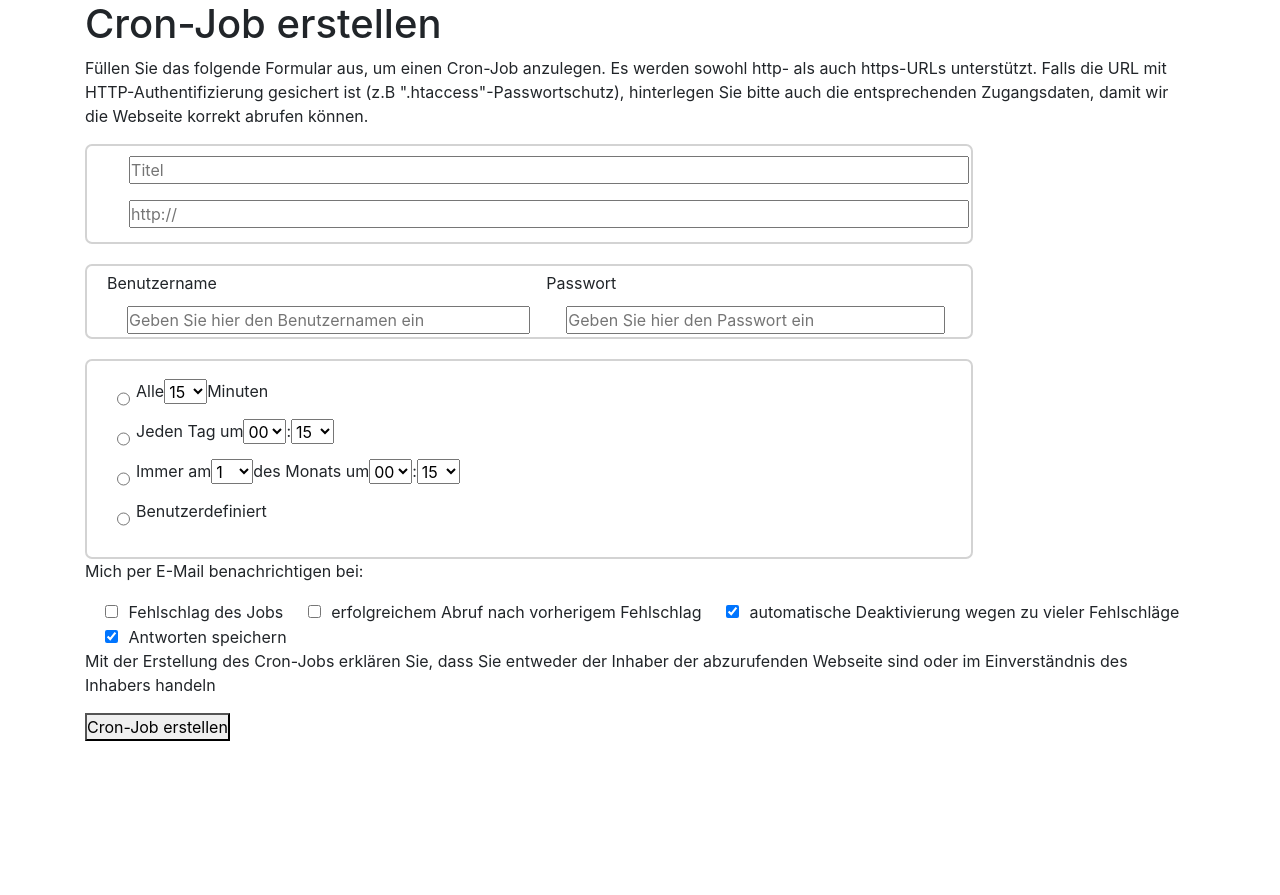
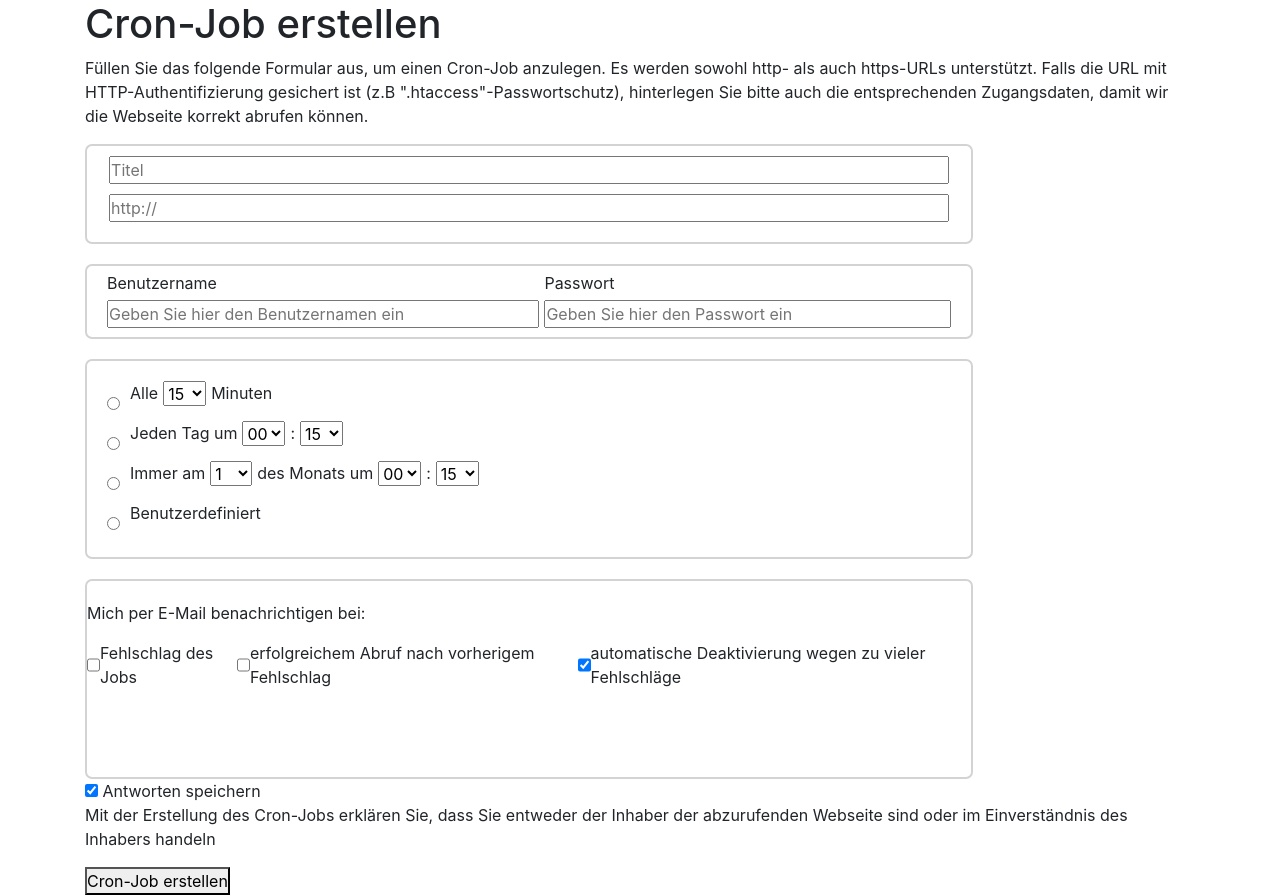
Before and after one commit to Sla1992/Cronjob, a Django app: page / in a window 1280 px wide. Before the commit the page ends 741 px from the top, so only its background shows below. Run offline with Django 3.2, Linux system fonts and the light colour scheme; some libraries are stand-ins or nearby versions.

Commit message:
Spaetnachmittag

```diff
--- a/static/style.css
+++ b/static/style.css
@@ -78,9 +78,9 @@ html {
   display: flex;
   flex-direction: column;
   flex-flow: wrap;
-  margin-left: 20px;
   margin-right: 5px;
   margin-bottom: 20px;
+  margin-left: 20px;
 }
 
 .Benutzername-text {
@@ -93,6 +93,7 @@ html {
   display: flex;
   margin-bottom: 5px;
   margin-top: 5px;
+
 }
 
 .Password-box {
@@ -100,7 +101,7 @@ html {
   flex-direction: column;
   flex-flow: wrap;
   margin-right: 20px;
-  margin-left: 5px;
+
   margin-bottom: 20px;
 }
 
@@ -113,39 +114,57 @@ html {
   border-radius: 7px;
   display: flex;
   flex-direction: column;
-  justify-content: space-between;
-  padding: 10px;
-  justify-content: center;
+  padding-top: 20px;
+  margin-bottom: 20px;
 }
 
 .choose1{
   display: flex;
   flex-direction: row;
-
+  margin-left: 20px;
 }
 
 .choose2{
   display: flex;
   flex-direction: row;
-
+  margin-left: 20px;
 }
 
 .choose3{
   display: flex;
   flex-direction: row;
-
+  margin-left: 20px;
 }
 
 .choose4{
   display: flex;
   flex-direction: row;
-
+  margin-left: 20px;
 }
 
 select{
   height: 25px;
+  margin-left: 5px;
+  margin-right: 5px;
 }
 
-input{
-  margin: 6px 6px 6px 20px;
+.MyInput {
+  margin-top: 5px;
+  margin-right: 10px;
 }
+
+.Border4{
+  width: 80%;
+  height: 200px;
+  border-color: lightgray;
+  border-style: solid;
+  border-width: 2px;
+  border-radius: 7px;
+  display: flex;
+  flex-direction: column;
+  padding-top: 20px;
+}
+
+.Box4{
+  display: flex;
+}
--- a/templates/index.html
+++ b/templates/index.html
@@ -47,7 +47,7 @@
 
             <div class="Border3">
                 <div class="choose1">
-                    <input type="radio" name="oneChoice">
+                    <input class="MyInput" type="radio" name="oneChoice">
                         <p>Alle</p>
                         <select> name=minuten
                             <option value="15">15</option>
@@ -59,7 +59,7 @@
                 </div>
 
                 <div class="choose2">
-                    <input type="radio" name="oneChoice">
+                    <input class="MyInput" type="radio" name="oneChoice">
                     <p>Jeden Tag um </p>
                     <select> name=Stunden
                         <option value="00">00</option>
@@ -78,7 +78,7 @@
                 </div>
 
                 <div class="choose3">
-                    <input type="radio" name="oneChoice">
+                    <input class="MyInput"  type="radio" name="oneChoice">
                     <p>Immer am </p>
                     <select> name=tage
                         <option value="1">1</option>
@@ -105,25 +105,28 @@
                 </div>
 
                 <div class="choose4">
-                        <input type="radio" name="oneChoice">
+                        <input class="MyInput" type="radio" name="oneChoice">
                         <p>Benutzerdefiniert</p>
                 </div>
             </div>
-
+                <div class="Border4">
                     <p> Mich per E-Mail benachrichtigen bei:</p>
                     <div class="Box4">
                         <input type="checkbox" name="check1" value="Fehlschlag"> Fehlschlag des Jobs
                         <input type="checkbox" name="check2" value="erfolgreich"> erfolgreichem Abruf nach vorherigem Fehlschlag
                         <input type="checkbox" name="check3" value="automatische deaktivierung" checked> automatische Deaktivierung wegen zu vieler Fehlschläge
                     </div>
-
+                </div>
                     <div class="Box5">
                         <input type="checkbox" name="check4" value="Antworten speichern" checked> Antworten speichern
                     </div>
+
                     <p> Mit der Erstellung des Cron-Jobs erklären Sie, dass Sie entweder der Inhaber der abzurufenden Webseite sind oder im Einverständnis des Inhabers handeln</p>
+
                     <div class="box6">
                             <button name="button">Cron-Job erstellen</button>
                     </div>
+
             </div>
   </form>
 
```
Lines whose indentation alone changed are shown as unchanged.
